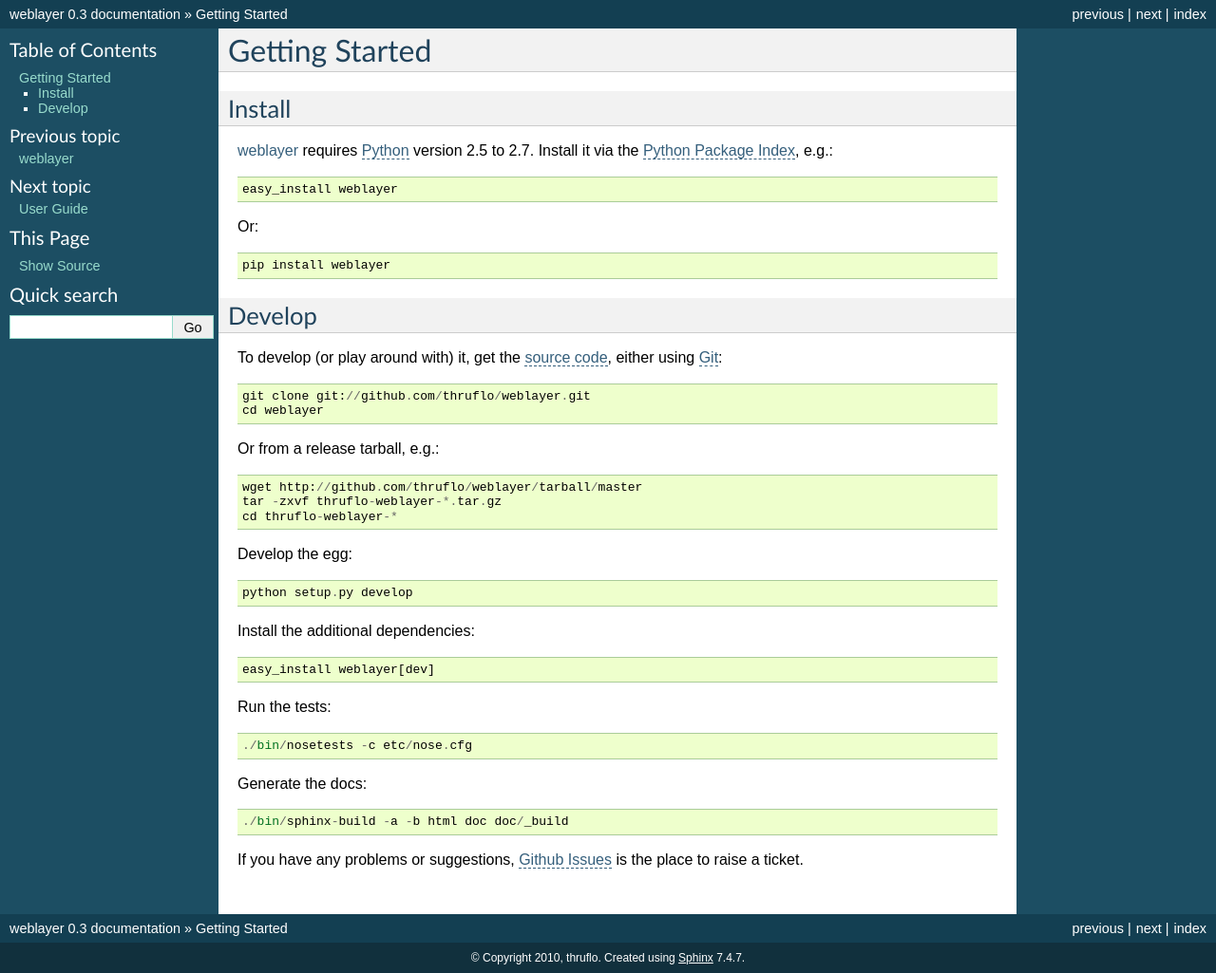
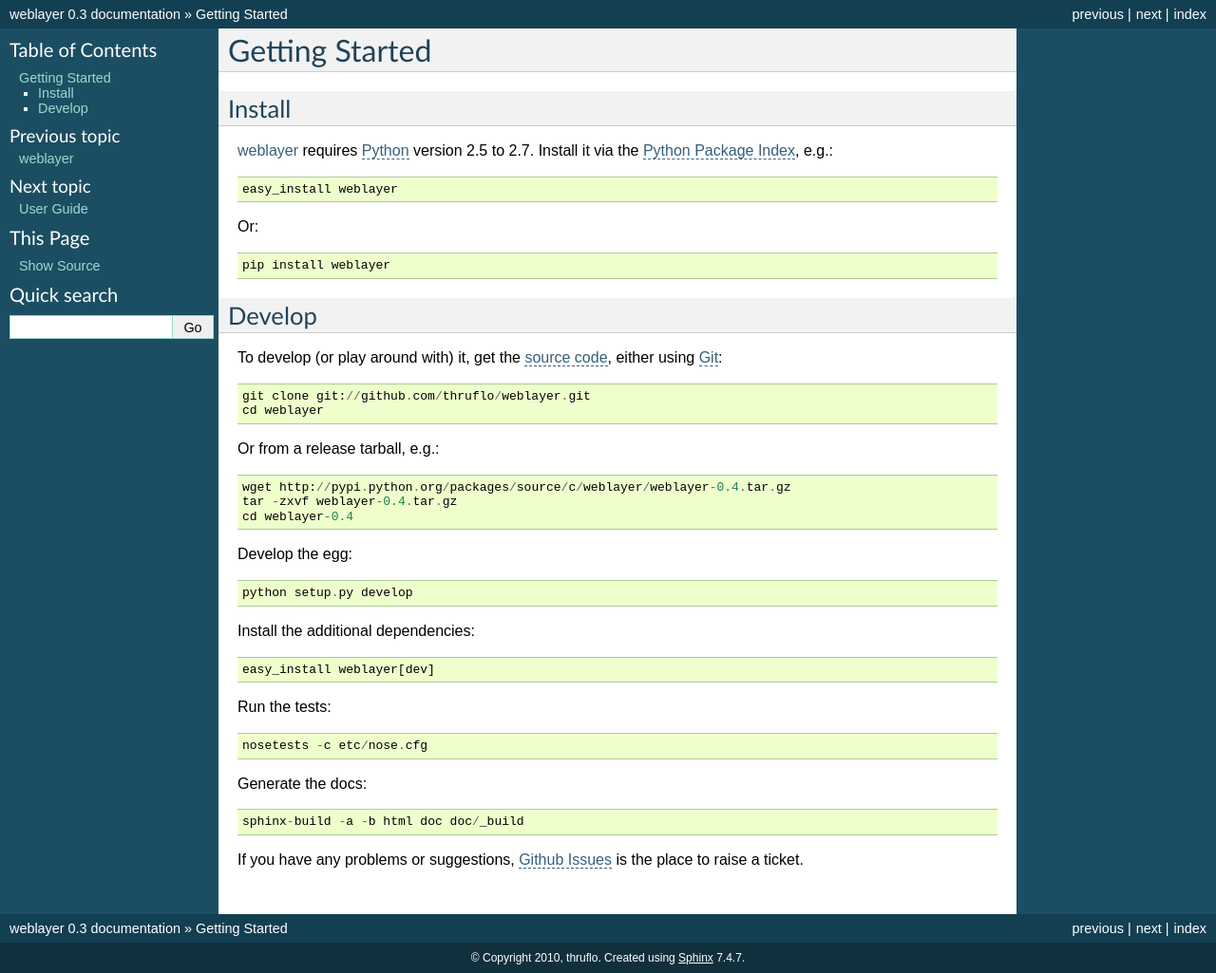
Before and after one commit to thruflo/weblayer, a Sphinx documentation site: the page built from doc/gettingstarted.rst, in a window 1280 px wide and 1025 px high. Shown: the whole window at 95% size. Built offline with Sphinx 7.4.7, drawn with Linux system fonts in a browser that asks for light colours.

Commit message:
updating docs for 0.4 release

```diff
--- a/doc/gettingstarted.rst
+++ b/doc/gettingstarted.rst
@@ -27,9 +27,9 @@
 
 Or from a release tarball, e.g.::
 
-    wget http://github.com/thruflo/weblayer/tarball/master
-    tar -zxvf thruflo-weblayer-*.tar.gz
-    cd thruflo-weblayer-*
+    wget http://pypi.python.org/packages/source/c/weblayer/weblayer-0.4.tar.gz
+    tar -zxvf weblayer-0.4.tar.gz
+    cd weblayer-0.4
 
 Develop the egg::
 
@@ -41,13 +41,14 @@
 
 Run the tests::
 
-    ./bin/nosetests -c etc/nose.cfg
+    nosetests -c etc/nose.cfg
 
 Generate the docs::
 
-    ./bin/sphinx-build -a -b html doc doc/_build
+    sphinx-build -a -b html doc doc/_build
 
-If you have any problems or suggestions, `Github Issues`_ is the place to raise a ticket.
+If you have any problems or suggestions, `Github Issues`_ is the place to raise
+a ticket.
 
 .. _`git`: http://git-scm.com/
 .. _`github issues`: http://github.com/thruflo/weblayer/issues
--- a/doc/userguide.rst
+++ b/doc/userguide.rst
@@ -99,7 +99,7 @@
 
 You can see this for yourself by running::
 
-    ./bin/weblayer-demo
+    python src/weblayer/examples/helloworld.py
 
 And then opening http://localhost:8080/foo in a web browser.
 
```
Also changed, not shown: README.rst (+10 -8 lines), setup.py (+5 -9 lines).
